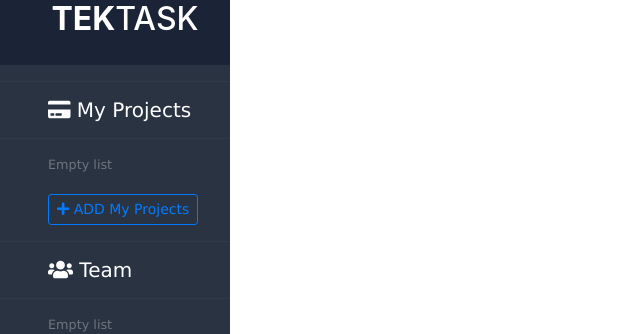
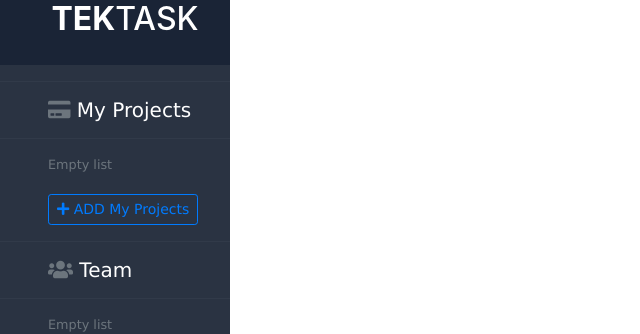
Before and after one commit to leonardogonzalez201190/SidebarComponent, a Vue app: page / in a window 1280 px wide. Shown: the top 334 px of the page, without its empty margins (0-640 px from the left). Built offline with nearby package versions, Linux system fonts and the light colour scheme.

Commit message:
Fixing styles.

```diff
--- a/src/components/SessionSidebar.vue
+++ b/src/components/SessionSidebar.vue
@@ -1,13 +1,15 @@
 <template>
   <small>
     <hr style="background: #374051;">
-      <h5 class="text-white cursor-move font_ text-justify ml-5"><span class="icon_sidebar" :class="iconTitle"></span> {{title}}</h5>
+      <h5 class="text-white cursor-move font_ text-justify ml-5">
+      <span class="text-secondary" :class="iconTitle"></span>
+       {{title}}</h5>
     <hr style="background: #374051;">
 
     <input class="form-control form-control-sm sm" type="text" v-if="showInput" @keyup.13="increment" v-model="item_text" />
     <draggable v-model="items" @group="title" @start="drag=true" @end="drag=false">
       <div v-for="element in items" :key="element" class="item_session">
-        <a class="font_ text-justify mt-1 ml-5"><span :class="iconItem" class="icon_sidebar"></span>
+        <a class="font_ text-justify mt-1 ml-5"><span :class="iconItem" class="text-secondary"></span>
          <span class="text-white"> {{element}}</span>
         </a>
       </div>
```
